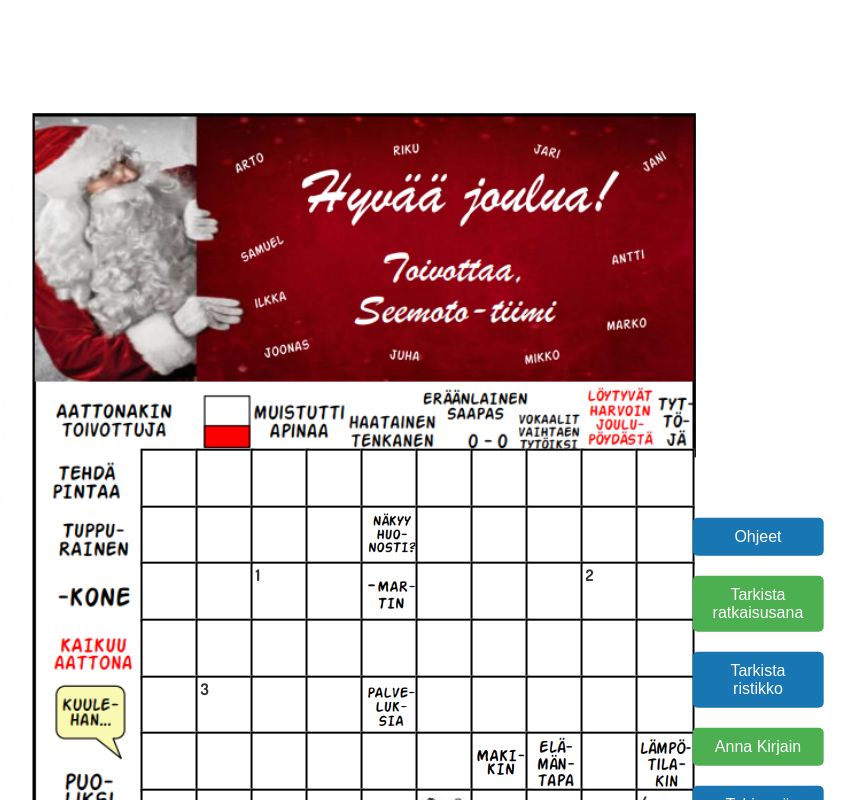
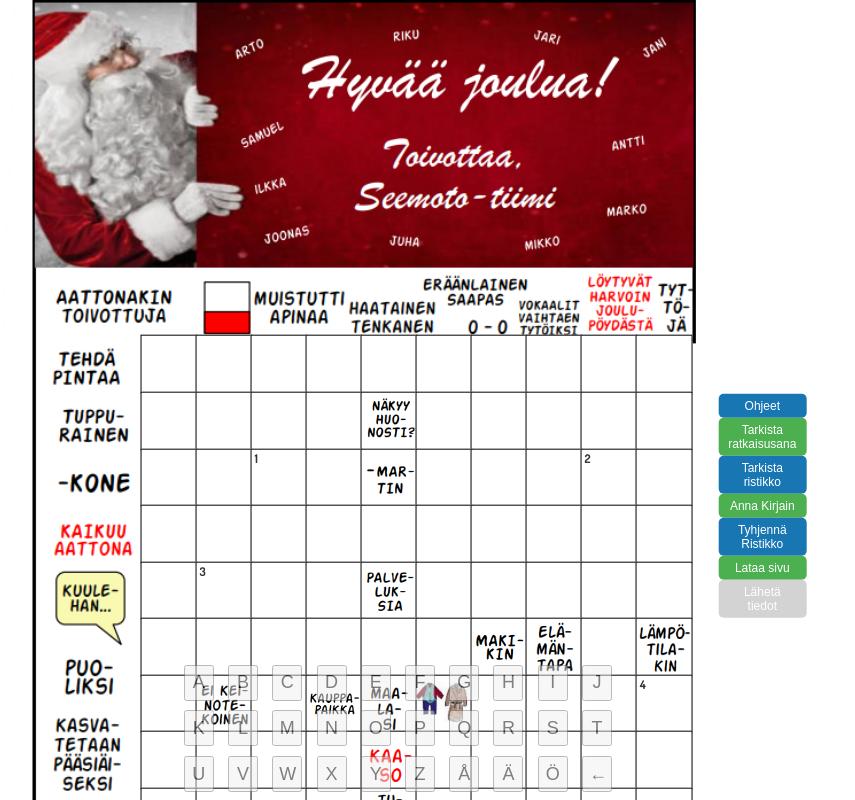
Before and after one commit to DeveloperWizard83/ristikko2021, a React (Vite) app: page / in a window 1280 px wide. Shown: the top 800 px of the page, without its empty margins (236-1091 px from the left). Built offline with nearby package versions, Linux system fonts and the light colour scheme.

Commit message:
Paranneltu mobiili css

```diff
--- a/src/Buttons.css
+++ b/src/Buttons.css
@@ -6,7 +6,7 @@
     display: flex;
     flex-direction: column; /* Stack the buttons vertically */
     justify-content: flex-start;
-    margin-left: 1450px;
+    margin-left: 1420px;
     margin-top: 50%;
 
     position: absolute;
--- a/src/CustomKeyboard.css
+++ b/src/CustomKeyboard.css
@@ -3,7 +3,7 @@
 
 
 }
-@media (min-width: 1025px) and (max-width: 1919px) {
+@media (min-width: 1401px) and (max-width: 1919px) {
   .button-container {
     position: absolute; /* or 'fixed' if you want it to stay in place on scroll */
     right: 5px; /* Adjust as necessary for proper spacing */
@@ -13,10 +13,21 @@
     z-index: 2; /* Ensure it's above the grid if overlapping */
     /* Remove margin-left */
 }
-  /* Include any other component adjustments here */
+.static-number {
+  font-size: 19px;
+  top: 1px;
+  left: 3px;
+
+}
+.grid-item {
+
+  border: 2px solid #000;
+  font-size: 42px;
+
+}
 }
 
-@media (max-width: 1024px) {
+@media (max-width: 1400px) {
   .button-container {
     position: absolute; /* or 'fixed' if you want it to stay in place on scroll */
     right: 20px; /* Adjust as necessary for proper spacing */
@@ -25,6 +36,15 @@
     max-width: 200px; /* Adjust the max-width as needed to prevent buttons from being too wide */
     z-index: 2; /* Ensure it's above the grid if overlapping */
     /* Remove margin-left */
+}
+
+.button-container button {
+  /* Adjust button styles to be smaller and fit within the container */
+  padding: 5px 10px; /* Reduced padding */
+  font-size: 12px; /* Smaller font size */
+  margin: 0 2px; /* Small margin to keep buttons from touching */
+  min-width: 0; /* Allow buttons to shrink */
+  flex: 0 0 auto; /* Do not grow, do not shrink, and base size on content */
 }
 
 
```
